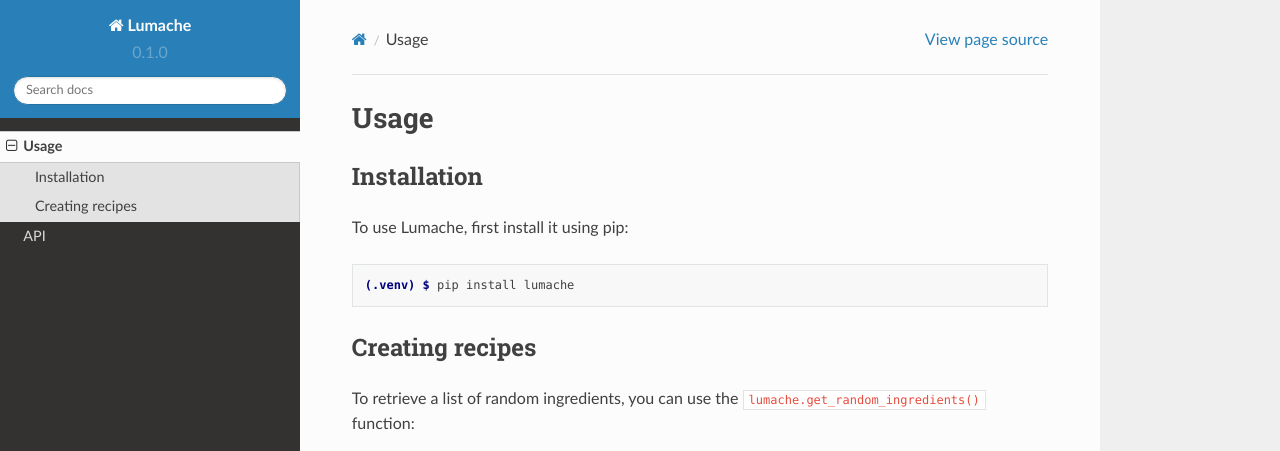
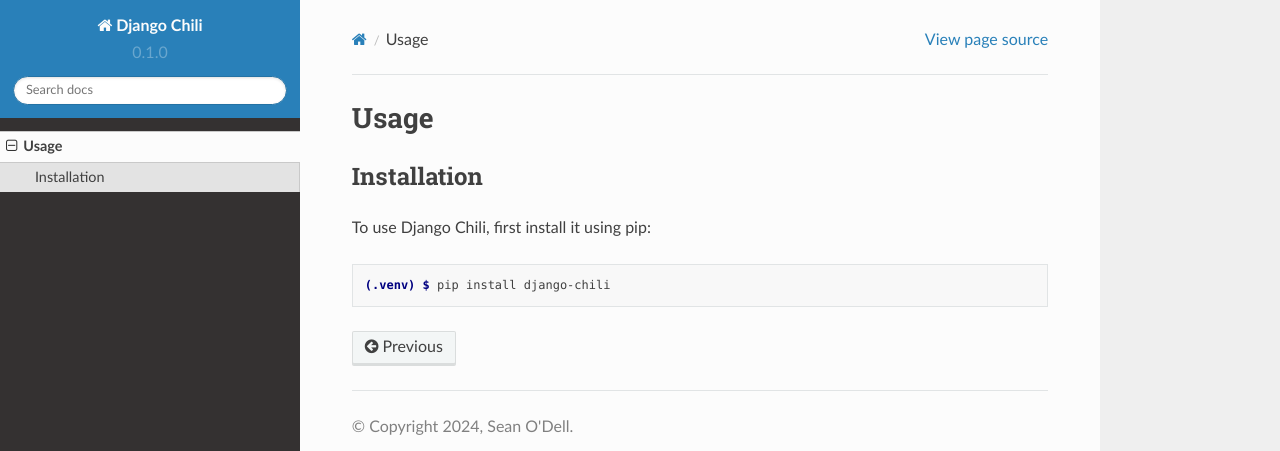
Before and after one commit to django-chili/django-chili, a Sphinx documentation site: the page built from docs/source/usage.rst, in a window 1280 px wide and 1095 px high. Shown: the top 451 px of the window. Built offline with Sphinx 7.4.7 and the Read the Docs theme 2.0.0, drawn with Linux system fonts in a browser that asks for light colours; some of the changed text lies outside the part shown.

Commit message:
chore: de-lumache the docs

```diff
--- a/docs/source/api.rst
+++ b/docs/source/api.rst
@@ -4,4 +4,4 @@
 .. autosummary::
    :toctree: generated
 
-   lumache
+   django-chili
--- a/docs/source/conf.py
+++ b/docs/source/conf.py
@@ -2,9 +2,9 @@
 
 # -- Project information
 
-project = 'Lumache'
-copyright = '2021, Graziella'
-author = 'Graziella'
+project = 'Django Chili'
+copyright = "2024, Sean O'Dell"
+author = 'seanodell'
 
 release = '0.1'
 version = '0.1.0'
--- a/docs/source/usage.rst
+++ b/docs/source/usage.rst
@@ -6,28 +6,8 @@
 Installation
 ------------
 
-To use Lumache, first install it using pip:
+To use Django Chili, first install it using pip:
 
 .. code-block:: console
 
-   (.venv) $ pip install lumache
-
-Creating recipes
-----------------
-
-To retrieve a list of random ingredients,
-you can use the ``lumache.get_random_ingredients()`` function:
-
-.. autofunction:: lumache.get_random_ingredients
-
-The ``kind`` parameter should be either ``"meat"``, ``"fish"``,
-or ``"veggies"``. Otherwise, :py:func:`lumache.get_random_ingredients`
-will raise an exception.
-
-.. autoexception:: lumache.InvalidKindError
-
-For example:
-
->>> import lumache
->>> lumache.get_random_ingredients()
-['shells', 'gorgonzola', 'parsley']
+    (.venv) $ pip install django-chili
--- a/pyproject.toml
+++ b/pyproject.toml
@@ -3,6 +3,6 @@
 build-backend = "flit_core.buildapi"
 
 [project]
-name = "lumache"
-authors = [{name = "Graziella", email = "graziella@lumache"}]
+name = "django-chili"
+authors = [{name = "Sean O'Dell", email = "sean@celsoft.com"}]
 dynamic = ["version", "description"]
```
Also changed, not shown: docs/source/index.rst (+7 -6 lines), lumache.py (deleted, +0 -23 lines).
